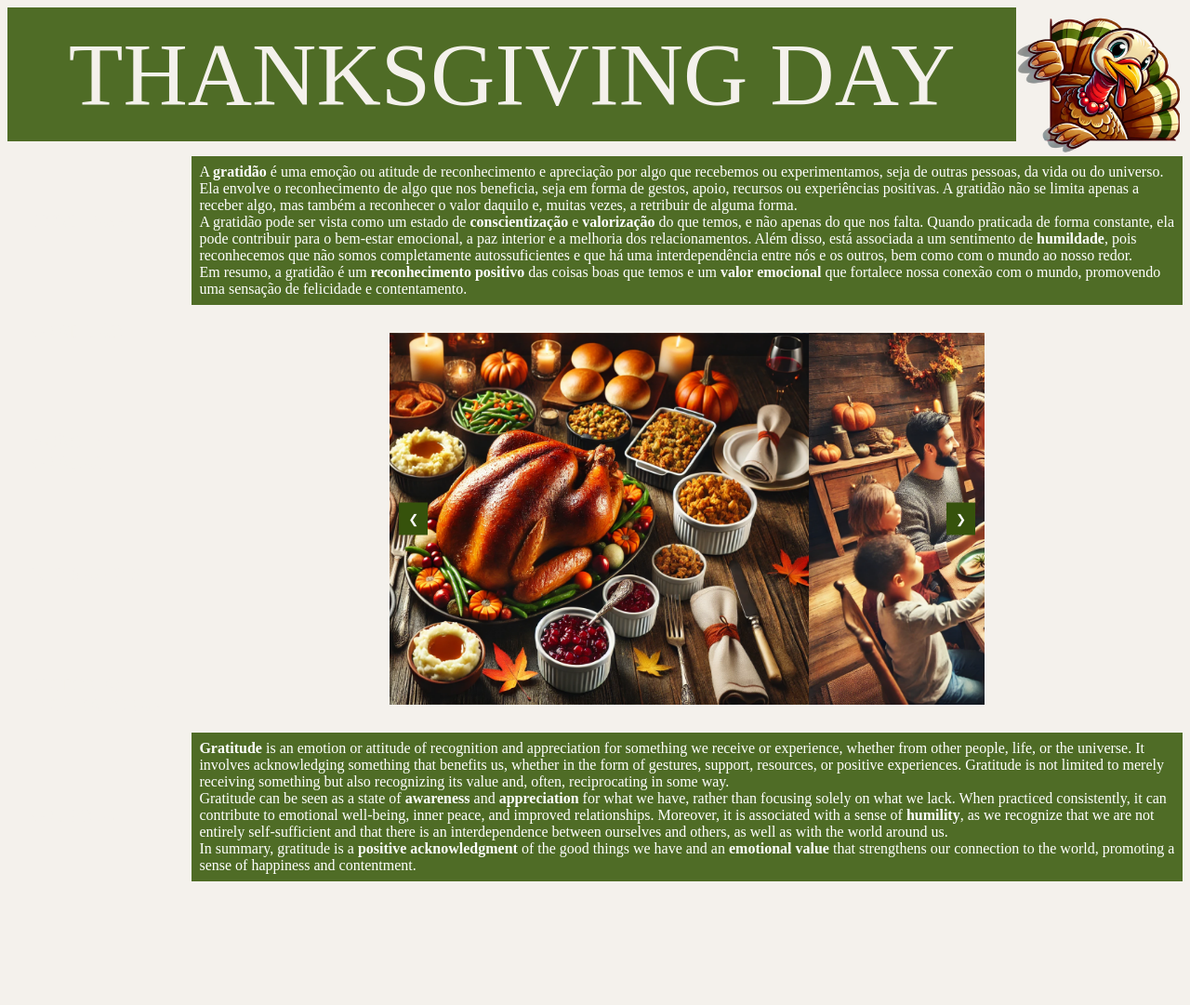
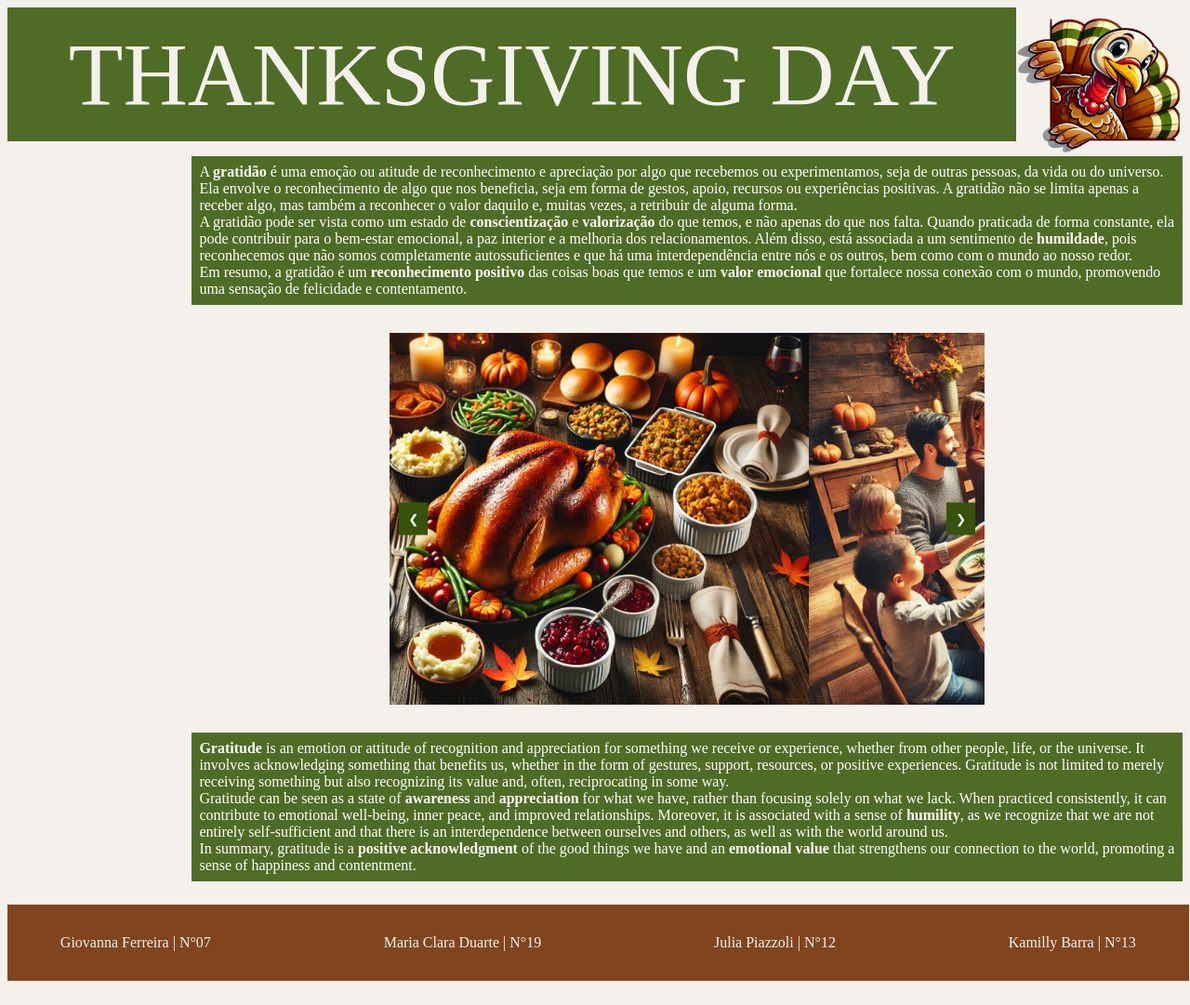
Before and after one commit to giihdot/ProjetoFinal, a website: page FrontEnd/Página_1/Pagina_1.html in a window 1280 px wide. Shown: the whole page at 93% size. Before the commit the page ends 956 px from the top, so only its background shows below. Drawn offline with Linux system fonts and the light colour scheme.

Commit message:
footer pag 1

```diff
--- a/FrontEnd/Página_1/Pagina_1.css
+++ b/FrontEnd/Página_1/Pagina_1.css
@@ -37,11 +37,7 @@ img {
     width: 12vw;
     height: 95vh;
     background-color: #f4f1ec;
-<<<<<<< HEAD
     background-color: #;
-=======
-    background-color: #80451f;
->>>>>>> 1a19f50c6131dd4696b35d5aa59ec0fa763ed586
     flex-wrap: nowrap;
     align-content: space-around;
     justify-content: space-around;
@@ -146,3 +142,17 @@ button {
 .next {
     right: 10px;
 }
+
+footer {
+  margin: 2% auto;
+  text-align: center;
+  background-color: #80451f;
+  color: #f4f1ec;
+  padding: 1em;
+  width: 98%;
+  box-shadow: 0px 4px 8px #4f6c26(0, 0, 0, 0.2);
+  flex-direction: row;
+  display: flex;
+  justify-content: center;
+  gap: 15%;
+}
--- a/FrontEnd/Página_1/Pagina_1.html
+++ b/FrontEnd/Página_1/Pagina_1.html
@@ -86,5 +86,12 @@
         </section>
     </section>
 
+    <footer>
+        <p>Giovanna Ferreira | N°07</p>
+        <p>Maria Clara Duarte | N°19</p>
+        <p>Julia Piazzoli | N°12</p>
+        <p>Kamilly Barra | N°13</p>
+    </footer>
+
     <script src="Carrosel_PG1.js"></script>
 </body>
```
